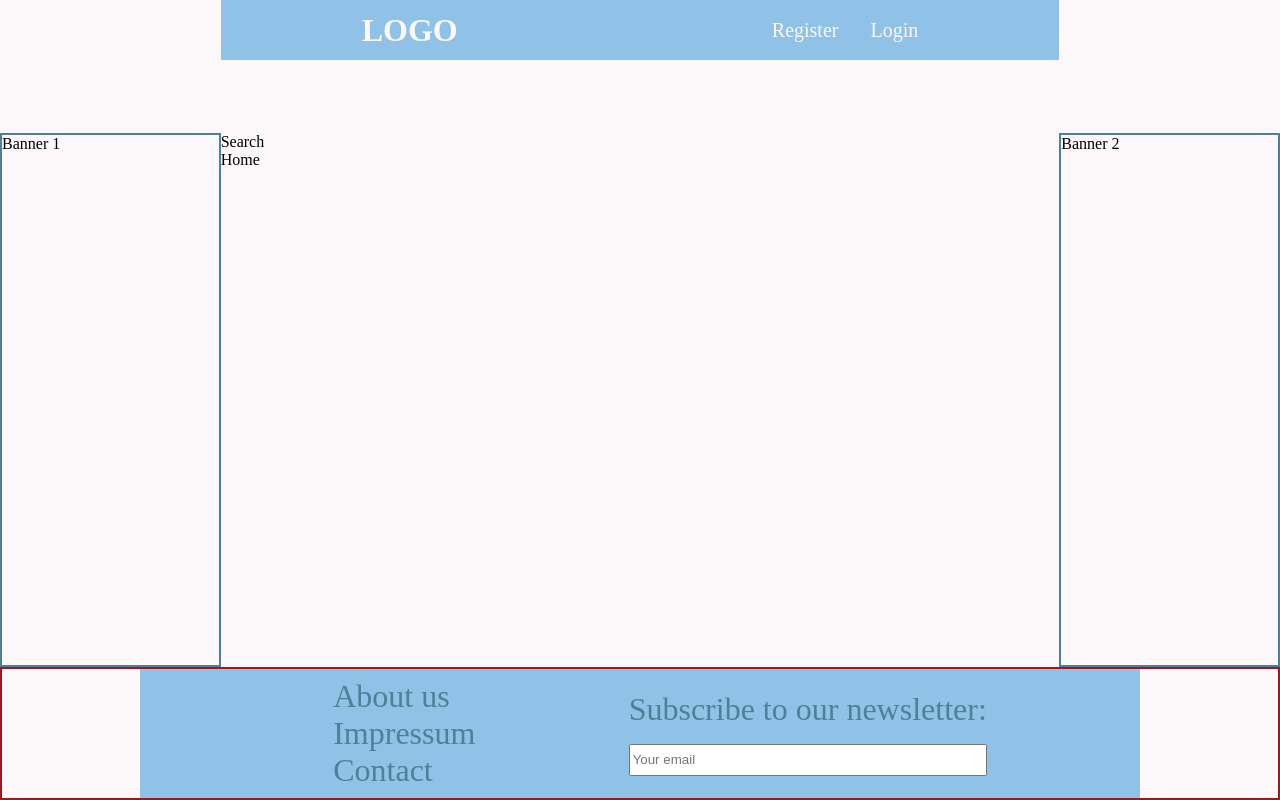
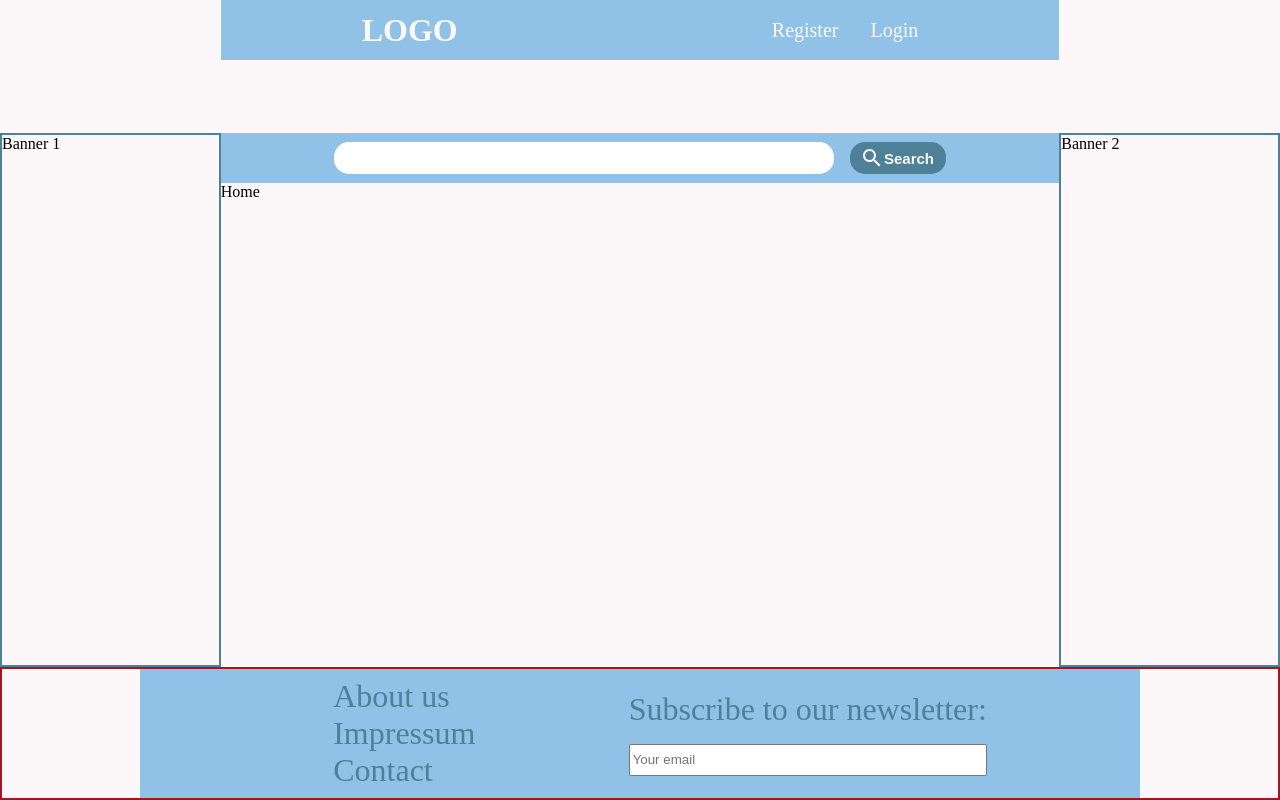
Before and after one commit to uaeboss/sirsellalot_frontend, a React (Vite) app: page / in a window 1280 px wide. Built offline with nearby package versions, Linux system fonts and the light colour scheme; a web font is replaced by a local one.

Commit message:
add html and css to search component

```diff
--- a/package.json
+++ b/package.json
@@ -10,6 +10,10 @@
     "preview": "vite preview"
   },
   "dependencies": {
+    "@emotion/react": "^11.11.1",
+    "@emotion/styled": "^11.11.0",
+    "@mui/icons-material": "^5.14.18",
+    "@mui/material": "^5.14.18",
     "react": "^18.2.0",
     "react-dom": "^18.2.0",
     "react-router-dom": "^6.17.0"
--- a/src/components/Search.jsx
+++ b/src/components/Search.jsx
@@ -1,9 +1,16 @@
+import "../styles/Search.css";
+import SearchIcon from "@mui/icons-material/Search";
+
 const Search = () => {
-    return (
-      <div>
-        <p>Search</p>
-      </div>
-    );
-  };
+  return (
+    <div className="search">
+      <input type="text" className="search-input" />
+      <button className="search-btn">
+        <SearchIcon />
+        Search
+      </button>
+    </div>
+  );
+};
 
-  export default Search;
+export default Search;
--- /dev/null
+++ b/src/styles/Search.css
@@ -0,0 +1,31 @@
+.search {
+  background-color: #90C2E7;
+  height: 50px;
+  display: flex;
+  justify-content: center;
+  align-items: center;
+}
+
+.search-input {
+  width: 500px;
+  margin-top: 0;
+  border: none;
+  border-radius: 15px;
+  padding-left: 15px;
+}
+
+.search-btn {
+  display: flex;
+  align-items: center;
+  border: none;
+  border-radius: 15px;
+  background-color: #4E8098;
+  color: #FCF7F8;
+  font-weight: bold;
+  font-size: 15px;
+  padding: 4px 12px 4px 10px;
+  margin-left: 1rem;
+}
+.search-btn:hover {
+  background-color: #A31621;
+}/*# sourceMappingURL=Search.css.map */
--- /dev/null
+++ b/src/styles/Search.sass
@@ -0,0 +1,37 @@
+$main-red: #A31621
+
+$main-white: #FCF7F8
+
+$main-grey: #CED3DC
+
+$main-petrol: #4E8098
+
+$main-light-blue: #90C2E7
+
+.search
+    background-color: $main-light-blue
+    height: 50px
+    display: flex
+    justify-content: center
+    align-items: center
+
+.search-input
+    width: 500px
+    margin-top: 0
+    border: none
+    border-radius: 15px
+    padding-left: 15px
+
+.search-btn
+    display: flex
+    align-items: center
+    border: none
+    border-radius: 15px
+    background-color: $main-petrol
+    color: $main-white
+    font-weight: bold
+    font-size: 15px
+    padding: 4px 12px 4px 10px
+    margin-left: 1rem
+    &:hover
+        background-color: $main-red
```
Also changed, not shown: src/styles/Navigation.sass (+0 -11 lines), 2 other files (tests, documents, lock files or other folders).
